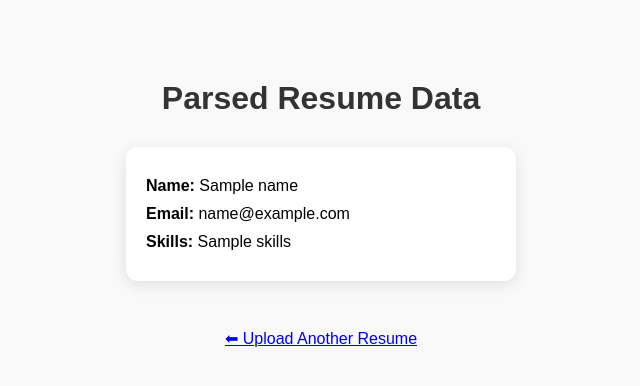
After one commit to nihirashh/resume-parser-ai, a Flask app: template templates/result.html in a window 1280 px wide. The commit adds this page. Shown: the top 386 px of the page, without its empty margins (319-959 px from the left). Run offline with Flask 3, Linux system fonts and the light colour scheme; the template is opened without the code that fills it: most values are stand-ins (such as "Sample title", 1, 10 or a date in 2020).

Commit message:
Final UI with resume parsing results

```diff
--- a/app.py
+++ b/app.py
@@ -1,6 +1,6 @@
 from flask import Flask, render_template, request
 import os
-from utils.parser import extract_text
+from utils.parser import extract_text, extract_skills, extract_email, extract_name
 
 app = Flask(__name__)
 
@@ -18,11 +18,21 @@ def home():
             filepath = os.path.join(app.config["UPLOAD_FOLDER"], file.filename)
             file.save(filepath)
 
+            # Extract data
             text = extract_text(filepath)
+            skills = extract_skills(text)
+            email = extract_email(text)
+            name = extract_name(text)
 
-            return text[:1000]   # show first 1000 characters
+            return render_template(
+                "result.html",
+                name=name,
+                email=email,
+                skills=skills
+            )
 
     return render_template("index.html")
 
+
 if __name__ == "__main__":
     app.run(debug=True)
--- a/static/static.css
+++ b/static/static.css
@@ -1,11 +1,20 @@
 body {
-    font-family: Arial;
+    font-family: Arial, sans-serif;
     text-align: center;
-    margin-top: 100px;
+    margin-top: 80px;
+    background-color: #f9f9f9;
 }
 
 h1 {
     color: #333;
+}
+
+form {
+    margin-top: 20px;
+}
+
+input[type="file"] {
+    padding: 8px;
 }
 
 button {
@@ -13,4 +22,24 @@ button {
     background-color: #4CAF50;
     color: white;
     border: none;
+    border-radius: 5px;
+    font-size: 16px;
 }
+
+button:hover {
+    background-color: #45a049;
+}
+
+.card {
+    width: 350px;
+    margin: 30px auto;
+    padding: 20px;
+    border-radius: 12px;
+    background-color: white;
+    box-shadow: 0px 4px 15px rgba(0, 0, 0, 0.1);
+    text-align: left;
+}
+
+.card p {
+    margin: 10px 0;
+}
--- a/templates/index.html
+++ b/templates/index.html
@@ -9,9 +9,9 @@
     <h1>Resume Parser</h1>
 
     <form method="POST" enctype="multipart/form-data">
-       <input type="file" name="resume" required>
-       <br><br>
-       <button type="submit">Upload</button>
+        <input type="file" name="resume" required>
+        <br><br>
+        <button type="submit">Upload</button>
     </form>
 
 </body>
--- /dev/null
+++ b/templates/result.html
@@ -0,0 +1,21 @@
+<!DOCTYPE html>
+<html>
+<head>
+    <title>Resume Result</title>
+    <link rel="stylesheet" href="{{ url_for('static', filename='static.css') }}">
+</head>
+<body>
+
+    <h1>Parsed Resume Data</h1>
+
+    <div class="card">
+        <p><b>Name:</b> {{ name }}</p>
+        <p><b>Email:</b> {{ email }}</p>
+        <p><b>Skills:</b> {{ skills }}</p>
+    </div>
+
+    <br>
+    <a href="/">⬅ Upload Another Resume</a>
+
+</body>
+</html>
```
Also changed, not shown: utils/parser.py (+28 -0 lines).
